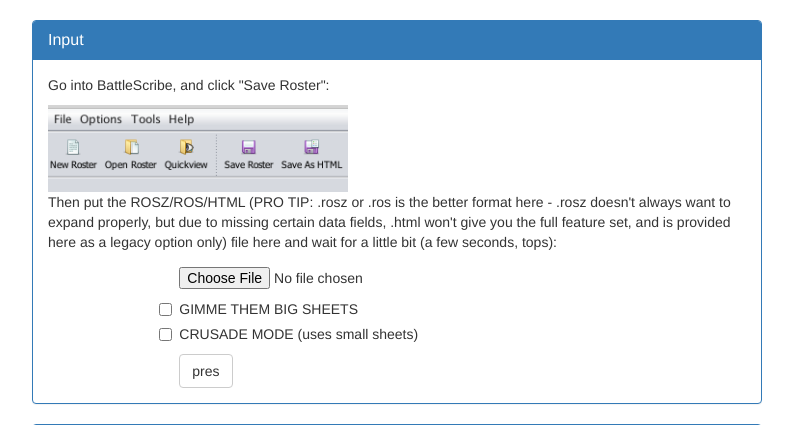
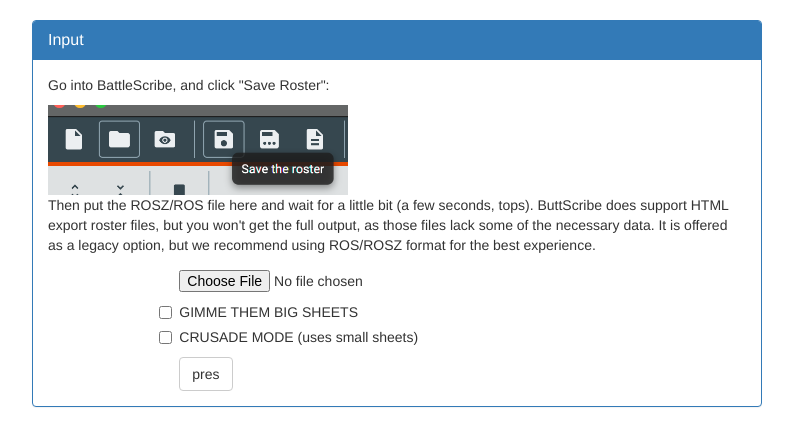
Before and after one commit to gregchiasson/warhams, a PHP site: page /40k.php in a window 1280 px wide. Shown: the part 52-477 px from the top of the page, without its empty margins (243-1036 px from the left). Run offline with PHP 8.4, Linux system fonts and the light colour scheme.

Commit message:
docs updates

```diff
--- a/public/40k.php
+++ b/public/40k.php
@@ -6,8 +6,8 @@
     </div>
     <div class="panel-body">
         <p>Go into BattleScribe, and click "Save Roster":</p>
-        <img src="/butan.png" alt="BattleScribe Save and Save as HTML buttons" width="300px"/>
-        <p>Then put the ROSZ/ROS/HTML (PRO TIP: .rosz or .ros is the better format here - .rosz doesn't always want to expand properly, but due to missing certain data fields, .html won't give you the full feature set, and is provided here as a legacy option only) file here and wait for a little bit (a few seconds, tops):</p>
+        <img src="/butan.png" alt="BattleScribe Save button" width="300px"/>
+        <p>Then put the ROSZ/ROS file here and wait for a little bit (a few seconds, tops). ButtScribe does support HTML export roster files, but you won't get the full output, as those files lack some of the necessary data. It is offered as a legacy option, but we recommend using ROS/ROSZ format for the best experience.</p>
         <form method="post" enctype="multipart/form-data" action="/post.php">
         <div class="form-group">
             <div class="col-sm-offset-2 col-sm-10">
```
Also changed, not shown: public/butan.png.
